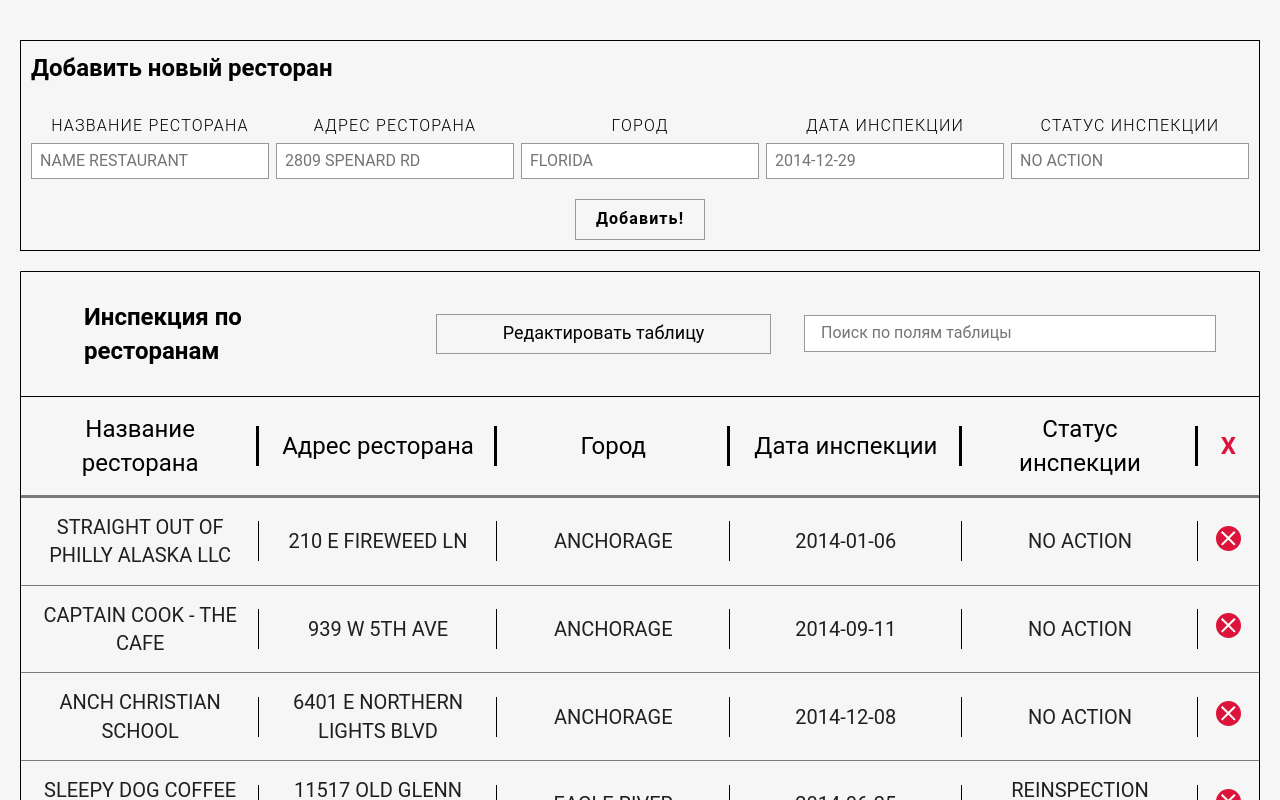
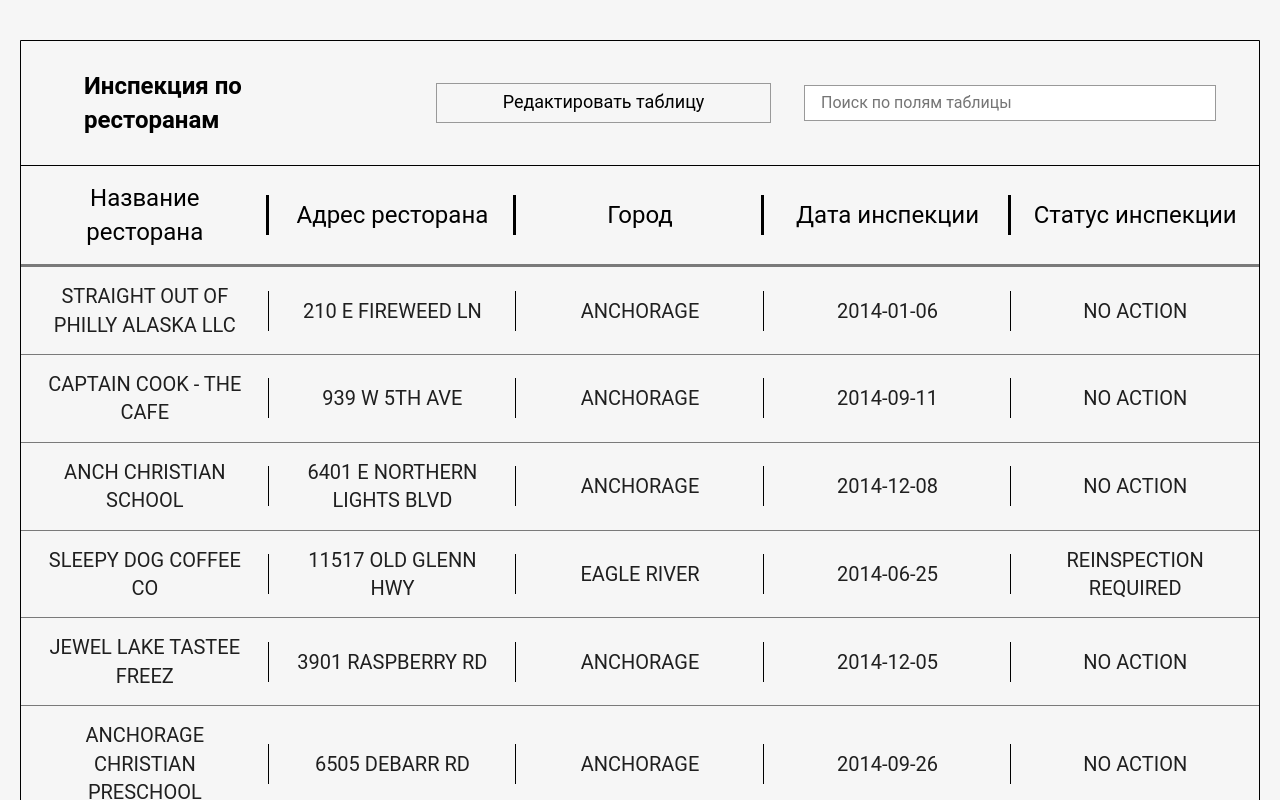
Before and after one commit to smysov/table, a Vue app: page / in a window 1280 px wide. Shown: the top 800 px of the page. Built offline with nearby package versions, Linux system fonts and the light colour scheme.

Commit message:
fix: returned to original state of table

```diff
--- a/src/App.vue
+++ b/src/App.vue
@@ -3,12 +3,7 @@
     <div class="wrapper__content">
       <section class="restaurants">
         <div class="container">
-          <add-new-restaurants
-            @onSubmit="onSubmit"
-            :restaurant="restaurant"
-            :messageValidation="messageValidation"
-          />
-          <Table :restaurants="restaurants" />
+          <main-table :restaurants="restaurants" />
         </div>
       </section>
     </div>
@@ -16,23 +11,14 @@
 </template>
 
 <script>
-import Table from '@/components/Table.vue';
-import AddNewRestaurants from '@/components/AddNewRestaurants.vue';
+import MainTable from '@/components/Table.vue';
 
 export default {
   name: 'App',
-  components: { Table, AddNewRestaurants },
+  components: { MainTable },
   data() {
     return {
       restaurants: [],
-      restaurant: {
-        name: '',
-        address: '',
-        city: '',
-        date: '',
-        description: '',
-      },
-      messageValidation: '',
     };
   },
   async mounted() {
@@ -44,38 +30,7 @@ export default {
       console.log(error);
     }
   },
-  methods: {
-    onSubmit() {
-      const {
-        name, address, city, date, description,
-      } = this.restaurant;
-
-      if (!name || !address || !city || !date || !description) {
-        this.messageValidation = 'Заполните все поля!';
-        return;
-      }
-
-      this.restaurants.push({
-        _id: {
-          $oid: Math.random()
-            .toString()
-            .slice(2, 8),
-        },
-        business_name: name,
-        business_address: address,
-        business_city: city,
-        inspection_date: date,
-        inspection_description: description,
-      });
-
-      this.restaurant.name = '';
-      this.restaurant.address = '';
-      this.restaurant.city = '';
-      this.restaurant.date = '';
-      this.restaurant.description = '';
-      this.messageValidation = '';
-    },
-  },
+  methods: {},
 };
 </script>
 
--- a/src/components/AddNewRestaurants.vue
+++ /dev/null
@@ -1,169 +0,0 @@
-<template>
-  <form class="add-restaraunts" @submit.prevent="onSubmit">
-    <h2 class="add-restaraunts__title">Добавить новый ресторан</h2>
-    <p class="add-restaraunts__error" v-show="messageValidation">
-      {{ messageValidation }}
-    </p>
-    <div class="add-restaraunts__row">
-      <div class="add-restaraunts__cell">
-        <label class="add-restaraunts__subtitle" for="name">Название ресторана</label>
-        <input
-          v-model="restaurant.name"
-          class="add-restaraunts__input"
-          id="name"
-          type="text"
-          placeholder="NAME RESTAURANT"
-        />
-      </div>
-      <div class="add-restaraunts__cell">
-        <label class="add-restaraunts__subtitle" for="address">Адрес ресторана</label>
-        <input
-          v-model="restaurant.address"
-          class="add-restaraunts__input"
-          id="address"
-          type="text"
-          placeholder="2809 SPENARD RD"
-        />
-      </div>
-      <div class="add-restaraunts__cell">
-        <label class="add-restaraunts__subtitle" for="city">Город</label>
-        <input
-          v-model="restaurant.city"
-          class="add-restaraunts__input"
-          id="city"
-          type="text"
-          placeholder="FLORIDA"
-        />
-      </div>
-      <div class="add-restaraunts__cell">
-        <label class="add-restaraunts__subtitle" for="date">Дата инспекции</label>
-        <input
-          v-model="restaurant.date"
-          class="add-restaraunts__input"
-          id="date"
-          type="text"
-          placeholder="2014-12-29"
-        />
-      </div>
-      <div class="add-restaraunts__cell">
-        <label class="add-restaraunts__subtitle" for="status">Статус инспекции</label>
-        <input
-          v-model="restaurant.description"
-          class="add-restaraunts__input"
-          id="status"
-          type="text"
-          placeholder="NO ACTION"
-        />
-      </div>
-    </div>
-    <div class="add-restaraunts__buttons">
-      <button class="add-restaraunts__button">Добавить!</button>
-    </div>
-  </form>
-</template>
-
-<script>
-export default {
-  name: 'NewRestaurants',
-  props: {
-    restaurant: {
-      type: Object,
-      default: () => ([]),
-    },
-    messageValidation: {
-      type: String,
-      required: true,
-    },
-  },
-
-  methods: {
-    onSubmit() {
-      this.$emit('onSubmit', this.restaurant);
-    },
-  },
-};
-</script>
-
-<style lang="scss">
-.add-restaraunts {
-  display: flex;
-  flex-direction: column;
-  margin-bottom: 20px;
-  border: 1px solid #000;
-  padding: 10px;
-  row-gap: 20px;
-
-  &__title {
-    margin-bottom: 10px;
-  }
-
-  &__row {
-    display: flex;
-    justify-content: space-between;
-    flex-wrap: wrap;
-  }
-
-  &__cell {
-    display: flex;
-    flex-direction: column;
-    align-items: center;
-    row-gap: 5px;
-  }
-
-  &__subtitle {
-    letter-spacing: 1.2px;
-    text-transform: uppercase;
-  }
-
-  &__input {
-    padding: 8px;
-    outline: none;
-    border: 1px solid #999;
-    transition: all 0.3s cubic-bezier(0.175, 0.885, 0.32, 1.275);
-
-    &:hover {
-      border-color: #5b68b4;
-    }
-
-    &:focus {
-      border-color: #34b485;
-    }
-  }
-
-  &__buttons {
-    margin: 0 auto;
-  }
-
-  &__button {
-    font-weight: 700;
-    letter-spacing: 1.1px;
-    padding: 10px 20px;
-    background-color: transparent;
-    outline: none;
-    border: 1px solid #999;
-    transition: all 0.3s linear;
-    cursor: pointer;
-
-    &:hover {
-      color: #fff;
-      background-color: #5b68b4;
-      border-color: #5b68b4;
-    }
-
-    &:focus {
-      color: #fff;
-      background-color: #34b485;
-      border-color: #34b485;
-    }
-  }
-
-  &__error {
-    color: crimson;
-    font-weight: 700;
-    text-transform: uppercase;
-    letter-spacing: 1.2px;
-    text-align: center;
-    margin: 0;
-  }
-}
-</style>
--- a/src/components/Restaurants.vue
+++ b/src/components/Restaurants.vue
@@ -1,27 +1,20 @@
 <template>
   <tbody>
-    <tr v-for="(restaurant, index) of restaurants" :key="restaurant._id.$oid">
-      <td class="table-info__descripthion">
+    <tr v-for="restaurant of restaurants" :key="restaurant._id.$oid">
+      <td class="table-info__description">
         {{ restaurant.business_name }}
       </td>
-      <td class="table-info__descripthion">
+      <td class="table-info__description">
         {{ restaurant.business_address }}
       </td>
-      <td class="table-info__descripthion">
+      <td class="table-info__description">
         {{ restaurant.business_city }}
       </td>
-      <td class="table-info__descripthion">
+      <td class="table-info__description">
         {{ restaurant.inspection_date }}
       </td>
-      <td class="table-info__descripthion">
+      <td class="table-info__description">
         {{ restaurant.inspection_description }}
-      </td>
-      <td class="table-info__descripthion">
-        <button
-          @click="deleteInfo(index)"
-          class="table-info__hide"
-          aria-label="Скрыть"
-        ></button>
       </td>
     </tr>
   </tbody>
@@ -36,10 +29,5 @@ export default {
       default: () => ([]),
     },
   },
-  methods: {
-    deleteInfo(index) {
-      this.$emit('deleteInfo', index);
-    },
-  },
 };
 </script>
--- a/src/components/Table.vue
+++ b/src/components/Table.vue
@@ -24,7 +24,7 @@ import TableFooter from '@/components/TableFooter.vue';
 import HeaderOpportunities from '@/components/HeaderOpportunities.vue';
 
 export default {
-  name: 'Table',
+  name: 'MainTable',
   components: {
     Restaurants,
     TableHeader,
@@ -38,7 +38,7 @@ export default {
   props: {
     restaurants: {
       type: Array,
-      default: () => ([]),
+      default: () => [],
     },
   },
   computed: {
@@ -67,9 +67,6 @@ export default {
   methods: {
     onShowParameters() {
       this.isShowParameters = !this.isShowParameters;
-    },
-    deleteInfo(index) {
-      this.restaurants.splice(index, 1);
     },
   },
 };
@@ -100,11 +97,6 @@ export default {
     border-top: 1px solid rgba(0, 0, 0, 1);
     border-bottom: 3px solid rgba(0, 0, 0, 0.5);
 
-    &_delete {
-      font-weight: 700;
-      color: crimson;
-    }
-
     &::before {
       position: absolute;
       content: '';
@@ -121,7 +113,7 @@ export default {
     }
   }
 
-  &__descripthion {
+  &__description {
     position: relative;
     font-size: 20px;
     text-transform: uppercase;
@@ -150,18 +142,5 @@ export default {
     text-align: right;
     padding: 10px 30px 10px 0;
   }
-
-  &__hide {
-    position: relative;
-    height: 25px;
-    width: 25px;
-    border: none;
-    border-radius: 50%;
-    background: url(../assets/images/cross-hide.svg) center center no-repeat;
-    background-color: crimson;
-    cursor: pointer;
-    outline-color: crimson;
-    outline-offset: 3px;
-  }
 }
 </style>
--- a/src/components/TableHeader.vue
+++ b/src/components/TableHeader.vue
@@ -1,30 +1,16 @@
 <template>
   <thead>
     <tr class="table-info">
-      <th class="table-info__title">
-        Название ресторана
-      </th>
-      <th class="table-info__title">
-        Адрес ресторана
-      </th>
-      <th class="table-info__title">
-        Город
-      </th>
-      <th class="table-info__title">
-        Дата инспекции
-      </th>
-      <th class="table-info__title">
-        Статус инспекции
-      </th>
-      <th class="table-info__title table-info__title_delete">
-        X
-      </th>
+      <th class="table-info__title"> Название ресторана </th>
+      <th class="table-info__title"> Адрес ресторана </th>
+      <th class="table-info__title"> Город </th>
+      <th class="table-info__title"> Дата инспекции </th>
+      <th class="table-info__title"> Статус инспекции </th>
     </tr>
   </thead>
 </template>
 
 <script>
-
 export default {
   name: 'TableHeader',
 };
```
